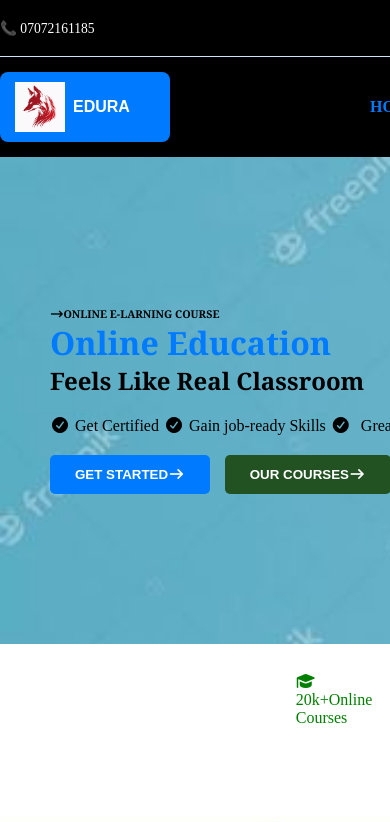
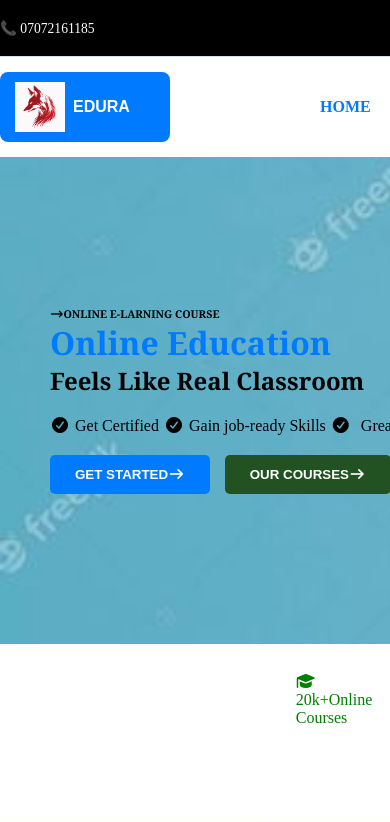
Before and after one commit to tolu5876/secondproject, a plain HTML site: page index.html in a window 390 px wide. Shown: the top 822 px of the page. Drawn offline with Linux system fonts and the light colour scheme.

Commit message:
(instructin)

```diff
--- a/index.html
+++ b/index.html
@@ -501,8 +501,8 @@ a:hover{
     .wrapper{
  display: flex;
         align-items: center;
-          gap: 200px;
-          background-color: #000;
+          gap: 150px;
+          background-color: white;
           width: 2000px;
 }
     a{
@@ -510,6 +510,7 @@ a:hover{
   /* gap: 300px; */
    font-weight: 600;
    color: #007bff;
+
 }
 .us{
     background-color: #007bff;
@@ -537,7 +538,7 @@ a:hover{
     top: -100px;
     left: -80px;
     overflow: hidden;
-    width: 430%;
+    width: 460%;
 }
 .integrity{
         list-style-type: none;
@@ -609,7 +610,7 @@ a:hover{
          </div>
         <div class="search">
          <input type="search"  id= "search-box" placeholder="Search For Courses.........">
-         <label for="search-box" class="fa-solid fa-magnifying-glass"></label>
+         <label for="search-box" class=""></label>
          </div>
           <div class="fa-solid fa-heart"></div>
          <div class="fa-solid fa-cart-shopping"></div>
```
Also changed, not shown: earth.jpg (added).
